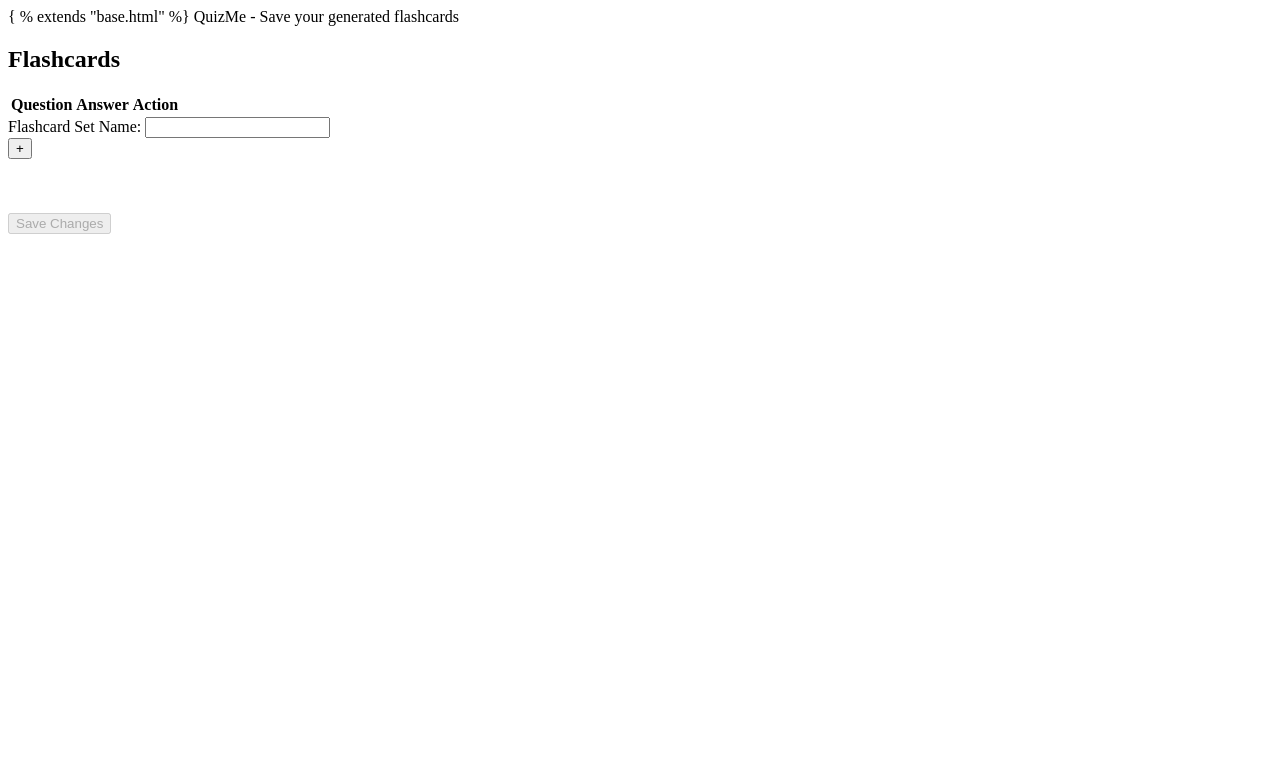
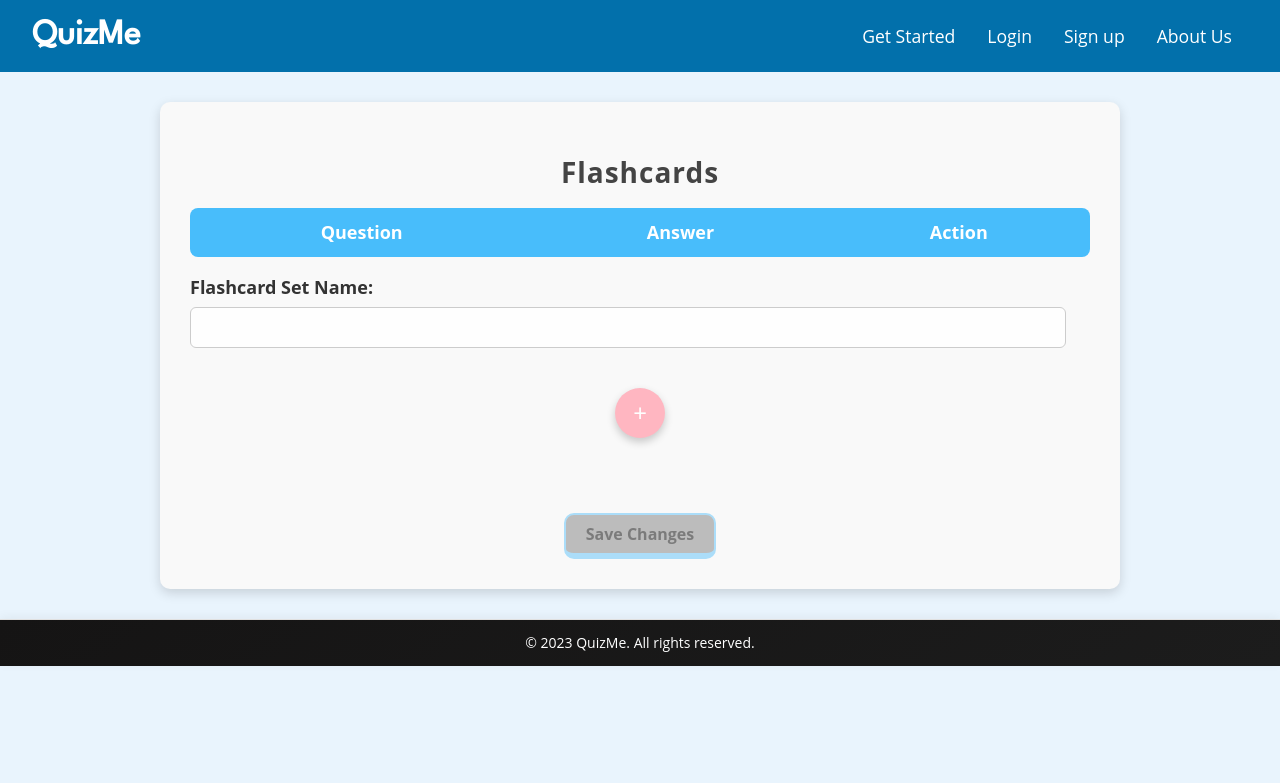
Before and after one commit to SiraYsia/QuizMe-App, a Flask app: page /ViewFlashcards in a window 1280 px wide. Shown: the top 783 px of the page. Run offline with Flask 3, Linux system fonts and the light colour scheme; data that the repository does not hold is empty.

Commit message:
syntax error

```diff
--- a/templates/flashcards.html
+++ b/templates/flashcards.html
@@ -1,6 +1,6 @@
-{<!-- flashcards.html   -->
+<!-- flashcards.html   -->
 
-  % extends "base.html" %}
+{% extends "base.html" %}
 
 {% block title %}QuizMe - Save your generated flashcards{% endblock %}
 
```
